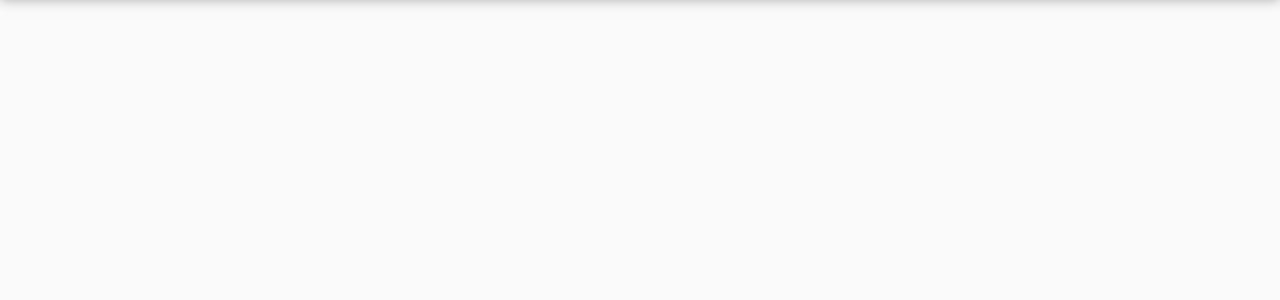
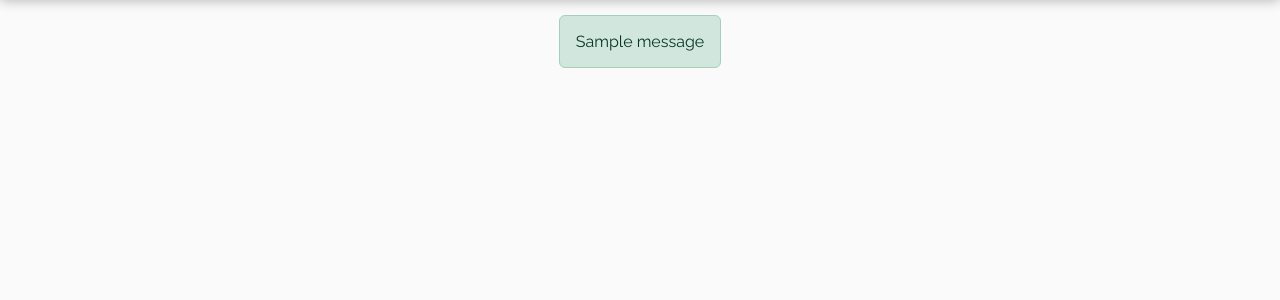
Before and after one commit to jvitor-alol/Saude-Solidaria, a Flask app: page / in a window 1280 px wide. Shown: the part 73-373 px from the top of the page. Run offline with Flask 3, Linux system fonts and the light colour scheme; tables that the repository leaves empty hold one stand-in row (values such as "Sample post"); one stand-in notice (Sample message) is shown; some libraries are stand-ins or nearby versions.

Commit message:
fix: flash messages aparecendo

```diff
--- a/src/app/static/css/main.css
+++ b/src/app/static/css/main.css
@@ -143,3 +143,17 @@ nav {
     flex-flow: row;
     justify-content: space-evenly;
 }
+
+.alert {
+    position: relative;
+    z-index: 101;
+    margin: 1rem;
+}
+
+.flash-messages {
+    position: fixed;
+    top: var(--header-height);
+    width: 100%;
+    display: flex;
+    justify-content: center;
+}
--- a/src/app/templates/base.html
+++ b/src/app/templates/base.html
@@ -138,10 +138,12 @@
     <!-- FIM HEADER -->
 
     <!-- Flash messages -->
-    {% with messages = get_flashed_messages(with_categories=true) %} {% if
-    messages %} {% for category, message in messages%}
-    <div class="alert alert-{{ category }}">{{ message }}</div>
-    {% endfor %} {% endif %} {% endwith %}
+    <div class="flash-messages">
+      {% with messages = get_flashed_messages(with_categories=true) %} {% if
+      messages %} {% for category, message in messages %}
+      <div class="alert alert-{{ category }}">{{ message }}</div>
+      {% endfor %} {% endif %} {% endwith %}
+    </div>
 
     <!-- Bloco de conteúdo -->
     {% block content %} {%endblock content %}
```
